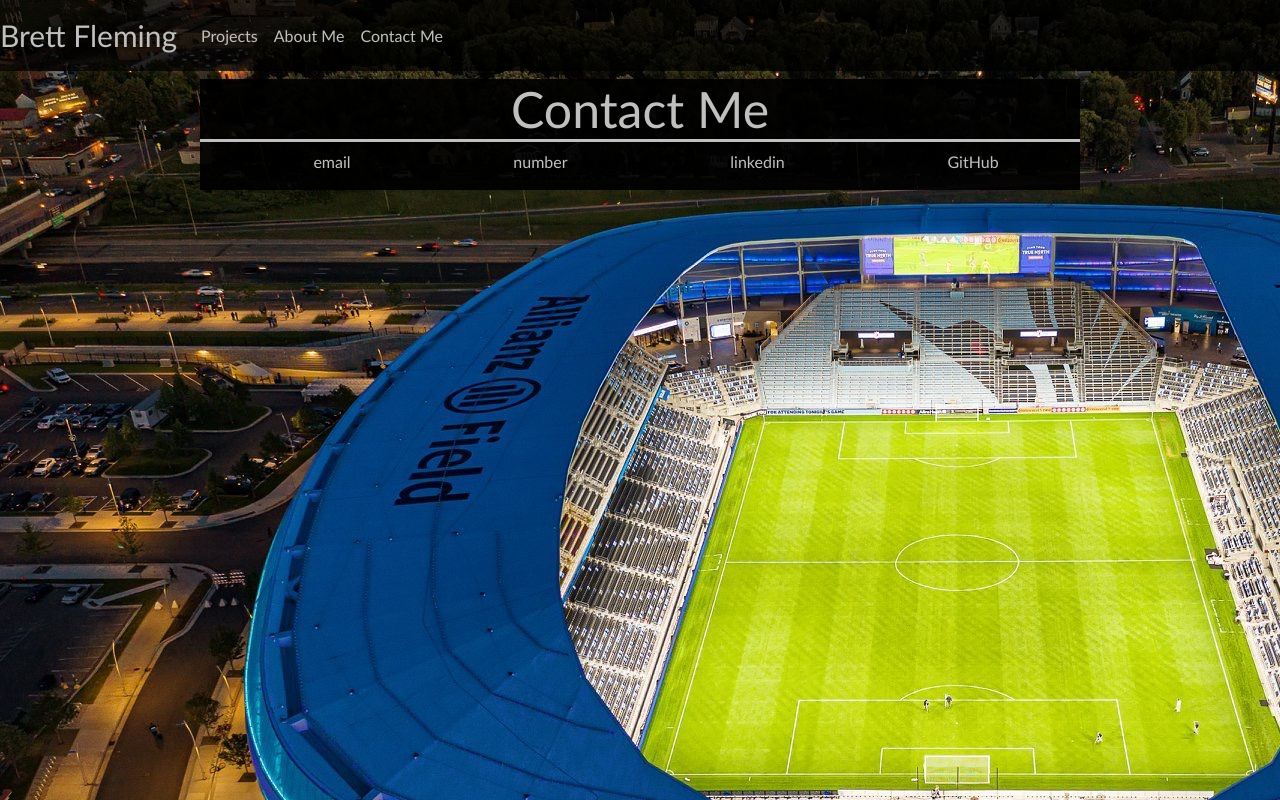
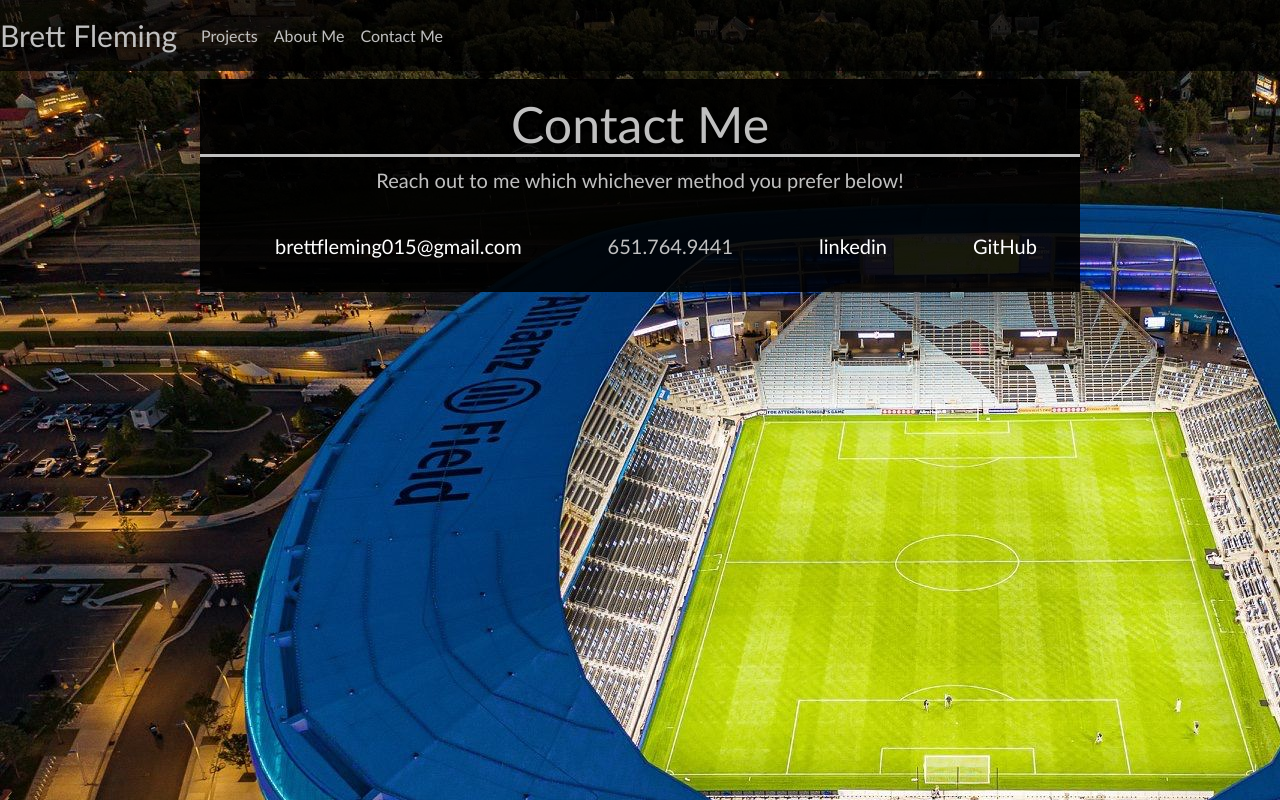
Before and after one commit to brettfleming/react-portfolio, a React (Create React App) app: page /contact in a window 1280 px wide. Built offline with nearby package versions, Linux system fonts and the light colour scheme.

Commit message:
finished the contact me page and fixed some styling

```diff
--- a/src/App.css
+++ b/src/App.css
@@ -11,6 +11,10 @@
   background-image: url('./assets/photos/mn-united-stadium.jpg');
   background-repeat: no-repeat;
   background-attachment: fixed;
+}
+a {
+  color: white;
+  text-decoration: none;
 }
 h1 {
   font-family:'Courier New', Courier, monospace;
@@ -92,6 +96,19 @@
 }
 .contact-me-list li{
   list-style: none;
+  font-size: 20px;
+  padding-top: 20px;
+  padding-bottom: 15px;
+}
+.contact-title {
+  text-align: center;
+  font-size: 50px;
+  border-bottom: silver solid 3px;
+  padding-top: 15px;
+}
+.contact-me-p {
+  text-align: center;
+  font-size: 20px;
 }
 .project {
   background-color: rgb(0, 0, 0, .90);
@@ -99,15 +116,26 @@
   margin-right: 200px;
   margin: none;
 }
+.project-box{
+  /* border-bottom: silver solid 3px; */
+  margin-top: 50px;
+  margin-bottom: 50px;
+
+}
 .project-title {
   border-bottom: silver solid 3px;
   font-size: 30px;
+}
+.project-tech {
+  border-bottom: silver solid 3px;
+  font-size: 23px;
+}
+.project-btn {
+  margin-top: 15px;
+  margin-right: 10px;
 }
 .img-project{
   height: 350px;
   width: 650px;
   margin: 10px;
 }
-.poject-desc {
-
-}
--- a/src/pages/Contact.js
+++ b/src/pages/Contact.js
@@ -3,13 +3,14 @@
 function Contact() {
     return (
         <div className='about'>
-            <h2 className='about-title'>Contact Me</h2>
+            <h2 className='contact-title'>Contact Me</h2>
             <div>
+                <p className='contact-me-p'>Reach out to me which whichever method you prefer below!</p>
                     <ul className='contact-me-list d-flex justify-content-around'>
-                        <li>email</li>
-                        <li>number</li>
-                        <li>linkedin</li>
-                        <li>GitHub</li>
+                        <li><a href="mailto:brettfleming015@gmail.com" target='_blank'>brettfleming015@gmail.com</a></li>
+                        <li>651.764.9441</li>
+                        <li><a href="www.linkedin.com/in/brettfleming15" target='_blank'>linkedin</a></li>
+                        <li><a href="https://github.com/brettfleming" target='_blank'>GitHub</a></li>
                     </ul>
             </div>
         </div>
--- a/src/pages/Home.js
+++ b/src/pages/Home.js
@@ -4,7 +4,7 @@
     return (
         <div className="jumbotron">
             <h1 className="display-4">Hello, My Names Brett</h1>
-            <p className="lead">Full Stack Developer, based out of Minnesota aks;flkasdjf;lkasjdflkasjhdf ;asdjfasdlfknasdlkfn;asdlkhvfjaskdfjlasdfkjasvfnasvdfjlkhbnasvjknas </p>
+            <p className="lead">Full Stack Developer, based out of Minnesota, and Im ready to bring my creative ideas to life!  </p>
             <hr className="my-4"></hr>
             <p className="lead">
                 <a className="btn btn-primary btn-lg" href="/about" role="button">Learn more about me</a>
--- a/src/pages/Projects.js
+++ b/src/pages/Projects.js
@@ -1,63 +1,80 @@
 import DndProject from '../assets/photos/dnd-creator-homepage.jpg'
 import Cccbeer from '../assets/photos/landings_page_screenshot.png'
+import Bootstrap from '../assets/photos/skills-images/bootstrap.png';
+import Html5 from '../assets/photos/skills-images/html5.png';
+import Css3 from '../assets/photos/skills-images/css3.png';
 
 function Projects() {
     return (
             <div className='project'>
                     <h2 className='about-title'> My Projects</h2>
-                    <div className='d-flex'>
+                    <div className='d-flex project-box'>
                         <div>
                             <img className='img-project'src={DndProject}/>
                         </div>
-                        <div>
+                        <div className="project-body">
                             <h3 className='project-title'>D&D Character Creator</h3>
                             <p className='poject-desc '>
                                 I graduted from high school in 2016, I ended up attending Luther college in the small town of Decorah Iowa in pursuit of a chemistry degree.
                                 I attended Luther for four years playing soccer for all of them, I played in the attack as a winger and as a striker. In my four years on the varsity soccer team we won
                                 four trophies (The league once and the confrence tournament three times), while also qualifying for the national tournment three years out of four. placeing in the top 8 two years in
-                                a row. Even though I was a student athlete that didnt mean I slacked on my studies, I was a student first, athlete secound ( hence <strong>student</strong> athlete). when I
-                                wasnt practicing soccer I was at the library working on all my homework and studying for exams. I had to work very hard to keep up with my studies while also being an athlete
-                                but i accepted the challenge head on! After graduating college in 2020 during a global pandemic it was a struggle to find a job, so almost a year later I decided to take this coding bootcamp to either make my self
-                                more marketable or change careers entirly. and I have been loving this bootcamp so far and I cant wait to add more to this portfolio as time goes on!
                             </p>
+                            <h3 className='project-tech'>Tech Stack</h3>
+                                <img className="skills-image" src={Html5} alt="HTML5"/>
+                                <img className="skills-image" src={Css3} alt="CSS3"/>
+                                <img className="skills-image" src={Bootstrap} alt="Bootstrap"/>
+                            <div className='project-btn'>
+                                <button type="button" class="btn btn-primary project-btn"><a href="https://github.com/brettfleming/DnD-creator" target="_blank">GitHub</a></button>
+                                <button type="button" class="btn btn-success project-btn"><a href="https://dnd-creator.herokuapp.com/" target="_blank">Demo</a></button>
+                            </div>
                         </div>
                     </div>
                     <div className='d-flex'>
                         <div className='d-flex'>
-                        <div>
-                            <h3 className='project-title'>Project 2</h3>
+                        <div className="project-body">
+                            <h3 className='project-title'>Cocktails, Cuisine & Craft Beers</h3>
                             <p className='poject-desc '>
                                 I graduted from high school in 2016, I ended up attending Luther college in the small town of Decorah Iowa in pursuit of a chemistry degree.
                                 I attended Luther for four years playing soccer for all of them, I played in the attack as a winger and as a striker. In my four years on the varsity soccer team we won
                                 four trophies (The league once and the confrence tournament three times), while also qualifying for the national tournment three years out of four. placeing in the top 8 two years in
-                                a row. Even though I was a student athlete that didnt mean I slacked on my studies, I was a student first, athlete secound ( hence <strong>student</strong> athlete). when I
-                                wasnt practicing soccer I was at the library working on all my homework and studying for exams. I had to work very hard to keep up with my studies while also being an athlete
-                                but i accepted the challenge head on! After graduating college in 2020 during a global pandemic it was a struggle to find a job, so almost a year later I decided to take this coding bootcamp to either make my self
-                                more marketable or change careers entirly. and I have been loving this bootcamp so far and I cant wait to add more to this portfolio as time goes on!
                             </p>
+                            <h3 className='project-tech'>Tech Stack</h3>
+                                <img className="skills-image" src={Html5} alt="HTML5"/>
+                                <img className="skills-image" src={Css3} alt="CSS3"/>
+                                <img className="skills-image" src={Bootstrap} alt="Bootstrap"/>
+                            <div className='project-btn'>
+                                <button type="button" class="btn btn-primary project-btn"><a href="https://github.com/brettfleming/Cocktails-Cuisine-Craft-Beers" target="_blank">GitHub</a></button>
+                                <button type="button" class="btn btn-success project-btn"><a href="https://brettfleming.github.io/Cocktails-Cuisine-Craft-Beers/" target="_blank">Demo</a></button>
+                            </div>
                         </div>
                         <div>
                             <img className='img-project'src={Cccbeer}/>
                         </div>
                         </div>
                     </div>
-                    <div className='d-flex'>
-                        <div>
-                            <img className='img-project 'src=''/>
-                        </div>
-                        <div>
-                            <h3 className='project-title'>Project 1</h3>
+                    {/* <div className='d-flex'>
+                        <div className='d-flex'>
+                        <div className="project-body">
+                            <h3 className='project-title'>Cocktails, Cuisine & Craft Beers</h3>
                             <p className='poject-desc '>
                                 I graduted from high school in 2016, I ended up attending Luther college in the small town of Decorah Iowa in pursuit of a chemistry degree.
                                 I attended Luther for four years playing soccer for all of them, I played in the attack as a winger and as a striker. In my four years on the varsity soccer team we won
                                 four trophies (The league once and the confrence tournament three times), while also qualifying for the national tournment three years out of four. placeing in the top 8 two years in
-                                a row. Even though I was a student athlete that didnt mean I slacked on my studies, I was a student first, athlete secound ( hence <strong>student</strong> athlete). when I
-                                wasnt practicing soccer I was at the library working on all my homework and studying for exams. I had to work very hard to keep up with my studies while also being an athlete
-                                but i accepted the challenge head on! After graduating college in 2020 during a global pandemic it was a struggle to find a job, so almost a year later I decided to take this coding bootcamp to either make my self
-                                more marketable or change careers entirly. and I have been loving this bootcamp so far and I cant wait to add more to this portfolio as time goes on!
                             </p>
+                            <h3 className='project-tech'>Technologies</h3>
+                                <img className="skills-image" src={Html5} alt="HTML5"/>
+                                <img className="skills-image" src={Css3} alt="CSS3"/>
+                                <img className="skills-image" src={Bootstrap} alt="Bootstrap"/>
+                            <div className='project-btn'>
+                                <button type="button" class="btn btn-primary project-btn"><a href="https://github.com/brettfleming/Cocktails-Cuisine-Craft-Beers" target="_blank">GitHub</a></button>
+                                <button type="button" class="btn btn-success project-btn"><a href="https://brettfleming.github.io/Cocktails-Cuisine-Craft-Beers/" target="_blank">Demo</a></button>
+                            </div>
                         </div>
-                    </div>
+                        <div>
+                            <img className='img-project'src={Cccbeer}/>
+                        </div>
+                        </div>
+                    </div> */}
             </div>
     )
 }
```
